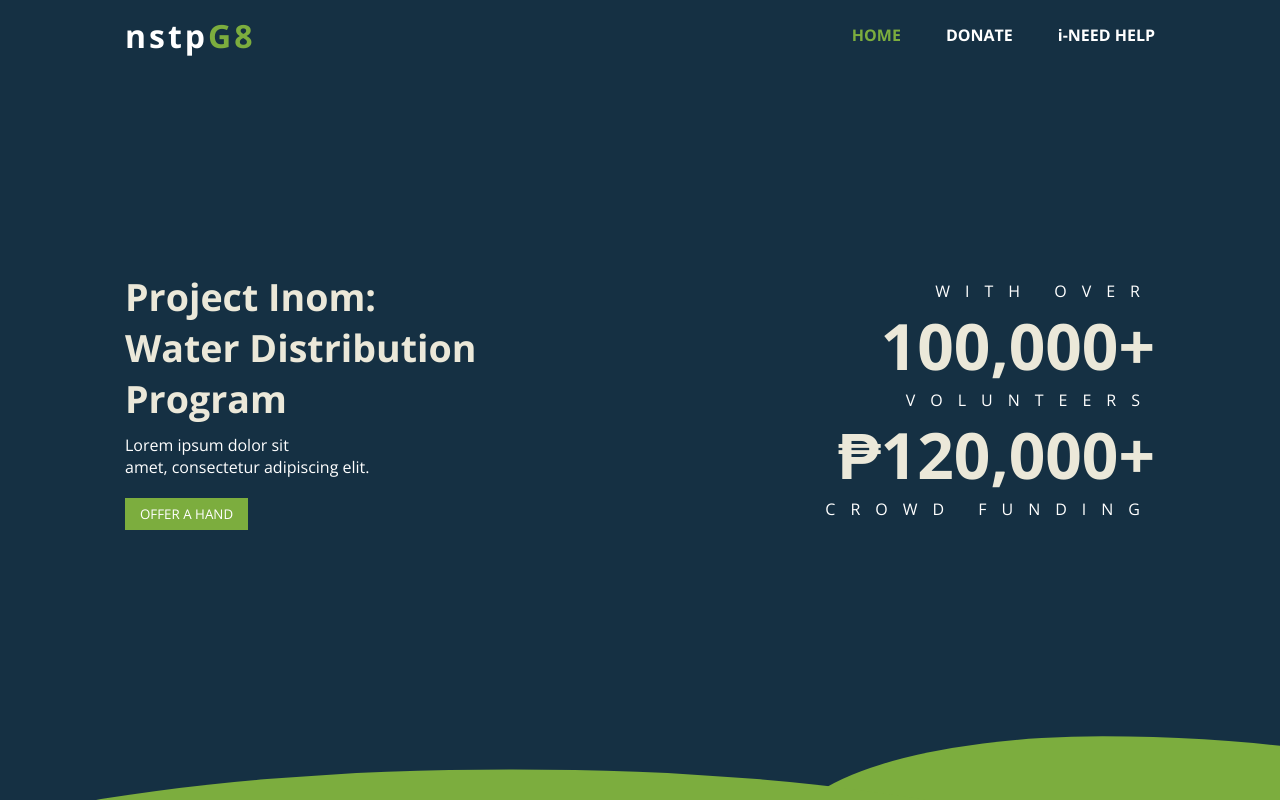
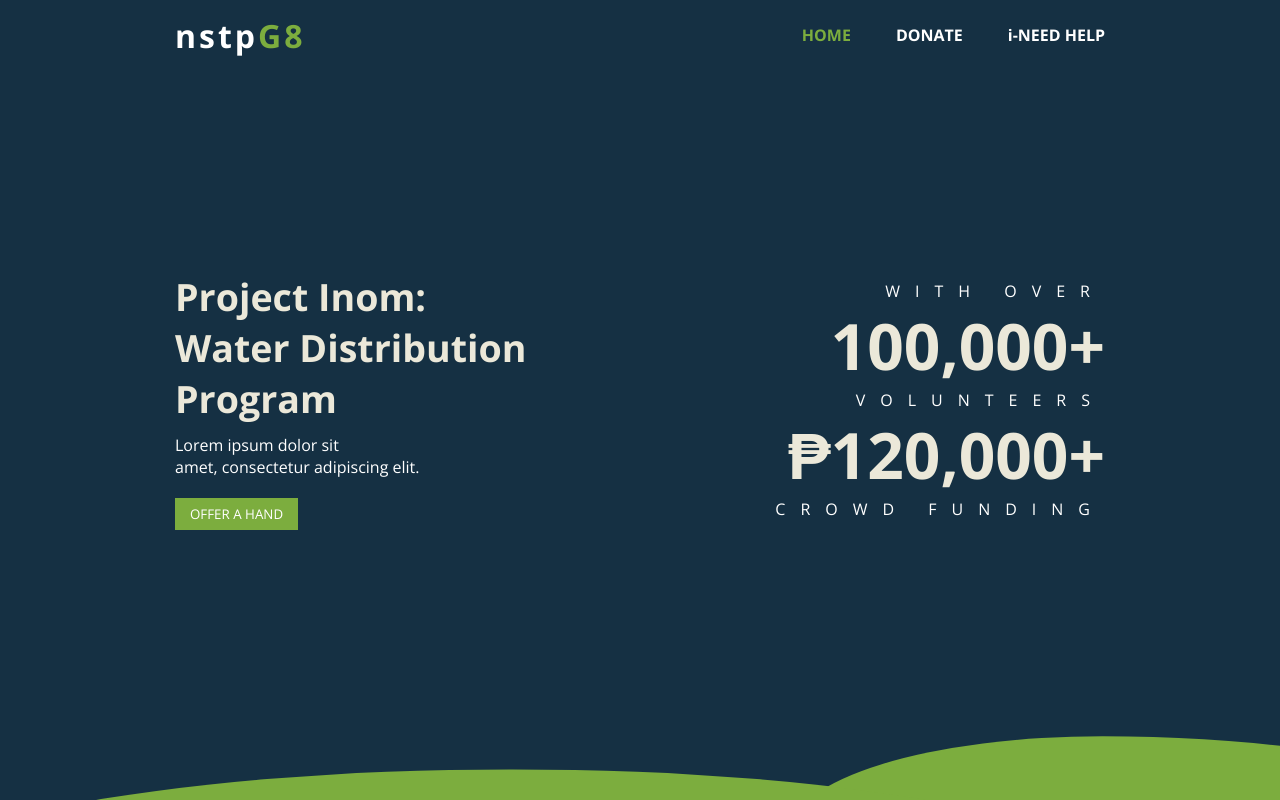
Before and after one commit to luckyx314/projectInom, a React (Create React App) app in the folder client/: page / in a window 1280 px wide. Built offline with nearby package versions, Linux system fonts and the light colour scheme.

Commit message:
padding adjustments

```diff
--- a/client/src/index.css
+++ b/client/src/index.css
@@ -26,7 +26,7 @@
     .donation-page-parent,
     .empty-page-wrapper,
     .help-page-wrapper {
-        padding: 0 125px !important;
+        padding: 0 175px !important;
     }
 }
 
```
